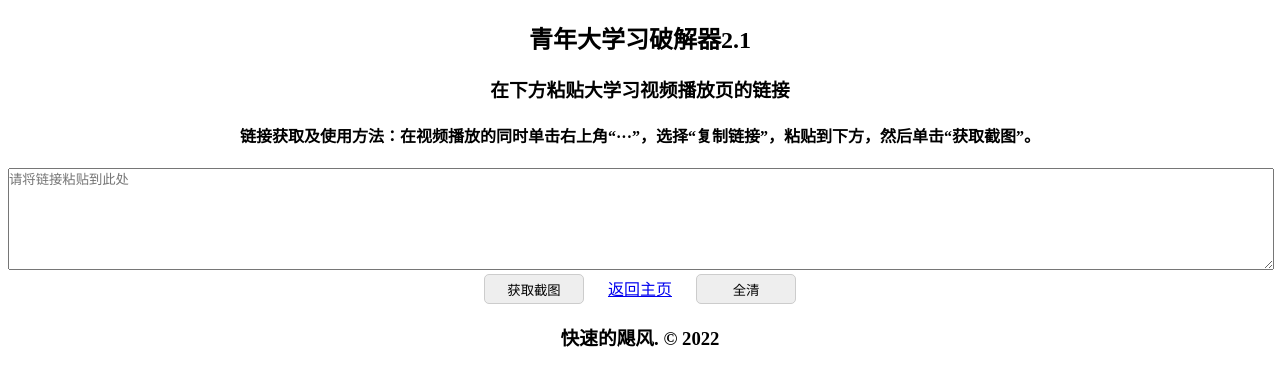
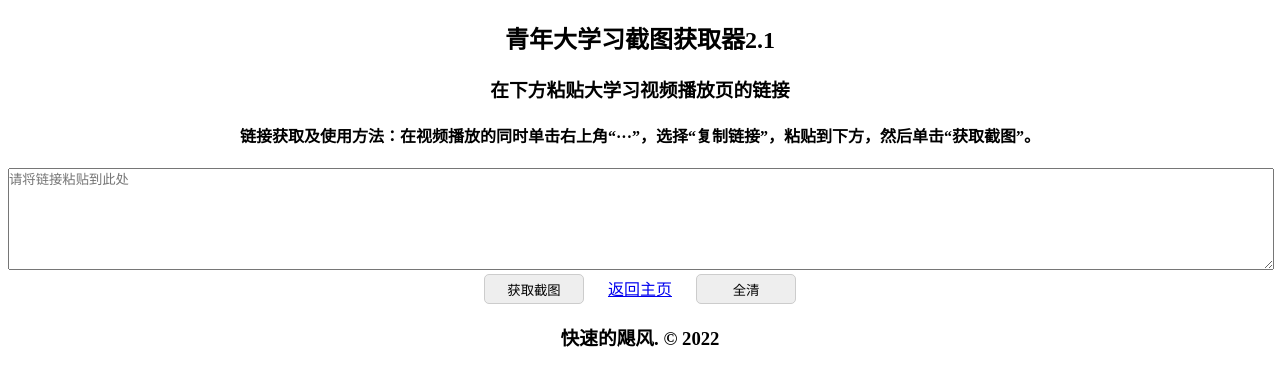
Before and after one commit to Hurrieam/QingNianDaXueXiCracker, a plain HTML site: page index.html in a window 1280 px wide. Drawn offline with nearby package versions, Linux system fonts and the light colour scheme.

Commit message:
Name Changing
Name Changing

```diff
--- a/index.html
+++ b/index.html
@@ -5,7 +5,7 @@
     <meta charset="UTF-8">
     <meta http-equiv="X-UA-Compatible" content="IE=edge">
     <meta name="viewport" content="width=device-width, initial-scale=1.0">
-    <title>青年大学习破解器2.1</title>
+    <title>青年大学习截图获取器2.1</title>
 
     <link rel="stylesheet" href="./styles/style.css">
 
@@ -13,7 +13,7 @@
 
 <body>
 
-    <h2>青年大学习破解器2.1</h2>
+    <h2>青年大学习截图获取器2.1</h2>
     <h3>在下方粘贴大学习视频播放页的链接</h3>
     <h4>链接获取及使用方法：在视频播放的同时单击右上角“···”，选择“复制链接”，粘贴到下方，然后单击“获取截图”。</h4>
     <textarea class="url" placeholder="请将链接粘贴到此处"></textarea>
```
